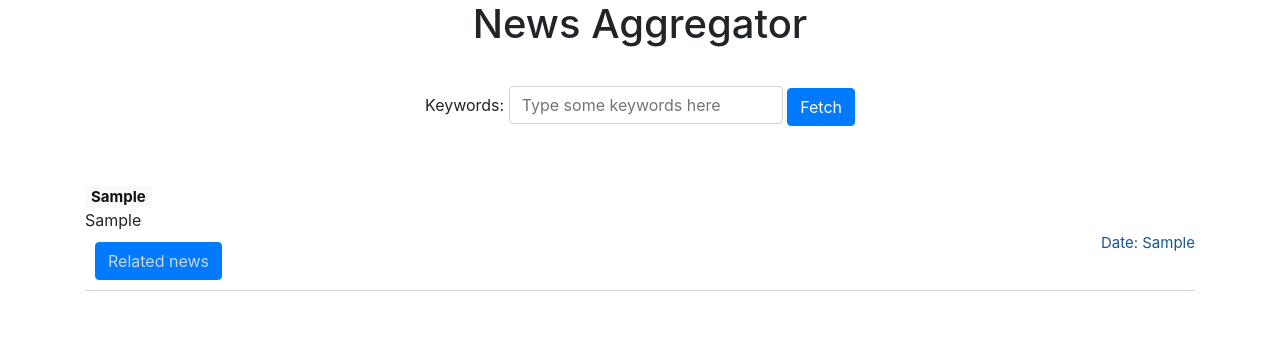
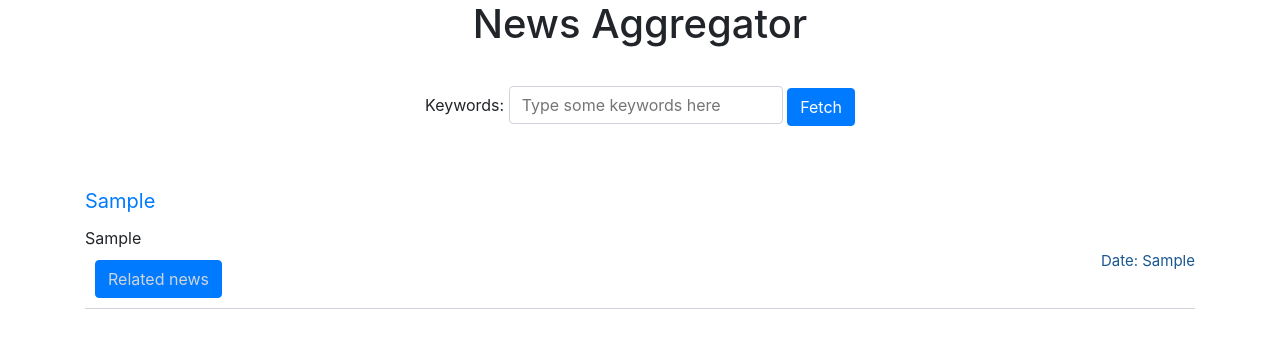
Before and after one commit to ruathudo/news-aggregation, a Django app: template data_science/templates/index.html in a window 1280 px wide. Shown: the top 348 px of the page. Run offline with Django 3.2, Linux system fonts and the light colour scheme; the template is opened without the code that fills it: most values are stand-ins (such as "Sample title", 1, 10 or a date in 2020); some libraries are stand-ins or nearby versions.

Commit message:
change style

```diff
--- a/data_science/static/style.css
+++ b/data_science/static/style.css
@@ -1,6 +1,14 @@
 .title {
+    margin: 10px 0;
+}
+.title a {
     font-size: 20px;
-    color: #1a5790;
+    color: #007bff;
+    text-decoration: none;
+}
+
+.title a:hover {
+    color: #797a79;
 }
 
 img {
--- a/data_science/templates/index.html
+++ b/data_science/templates/index.html
@@ -21,7 +21,7 @@
         {% for news in list_news %}
             <div class="contents">
                 <div class="title">
-                    <a href="{{ news.2 }}" class="badge badge-light">{{ news.0 }}</a>
+                    <a href="{{ news.2 }}">{{ news.0 }}</a>
                 </div>
                 <div class="news-content">{{ news.1 | safe }}</div>
                 <span class="news-date">Date: {{ news.3 }}</span>
--- a/data_science/templates/related_news.html
+++ b/data_science/templates/related_news.html
@@ -10,7 +10,7 @@
             <div class="contents">
                 <div class="title">
                     <span class="news-label label-{{ news.6 }}"></span>
-                    <a href="{{ news.2 }}" class="badge badge-light">{{ news.0 }}</a>
+                    <a href="{{ news.2 }}">{{ news.0 }}</a>
                 </div>
                 <div class="news-content">{{ news.1 | safe }}</div>
                 <span class="news-date">Date: {{ news.3 }}</span>
```
